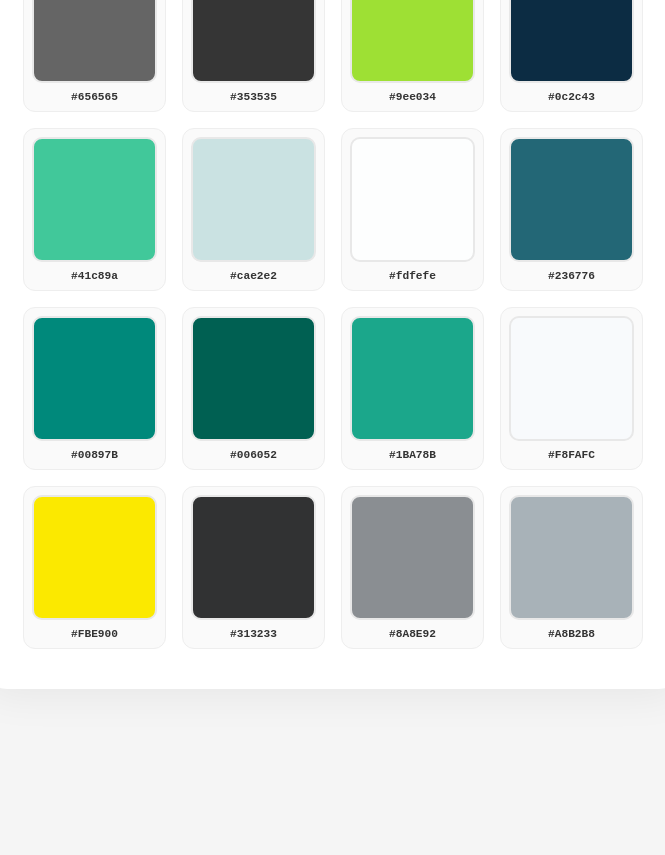
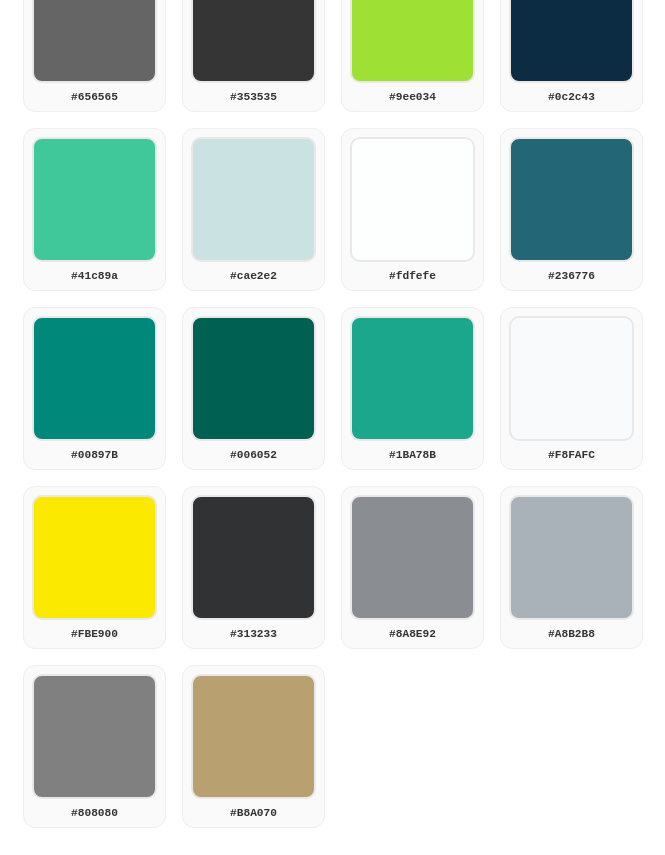
Before and after one commit to x361x3ch/Anasayfa, a Jekyll site: the page Renk.html, which Jekyll copies as it is, in a window 1280 px wide and 900 px high, scrolled down 5229 px. Shown: the top 855 px of the window, without its empty margins (307-972 px from the left). Built offline with Jekyll 4.4.1, drawn with Linux system fonts in a browser that asks for light colours; before the commit the page ends 5950 px from its top, so only the background shows below that.

Commit message:
update Renk.html

```diff
--- a/Renk.html
+++ b/Renk.html
@@ -655,6 +655,31 @@
                 <div class="color-box" style="background:#A8B2B8;"></div>
                 <span class="color-hex">#A8B2B8</span>
             </div>
+            <div class="color-swatch" data-hex="#808080">
+                <div class="color-box" style="background:#808080;"></div>
+                <span class="color-hex">#808080</span>
+            </div>
+            <div class="color-swatch" data-hex="#B8A070">
+                <div class="color-box" style="background:#B8A070;"></div>
+                <span class="color-hex">#B8A070</span>
+            </div>
+
+
+
+
+
+
+
+
+
+
+
+
+
+
+
+
+
 
 
 
```
